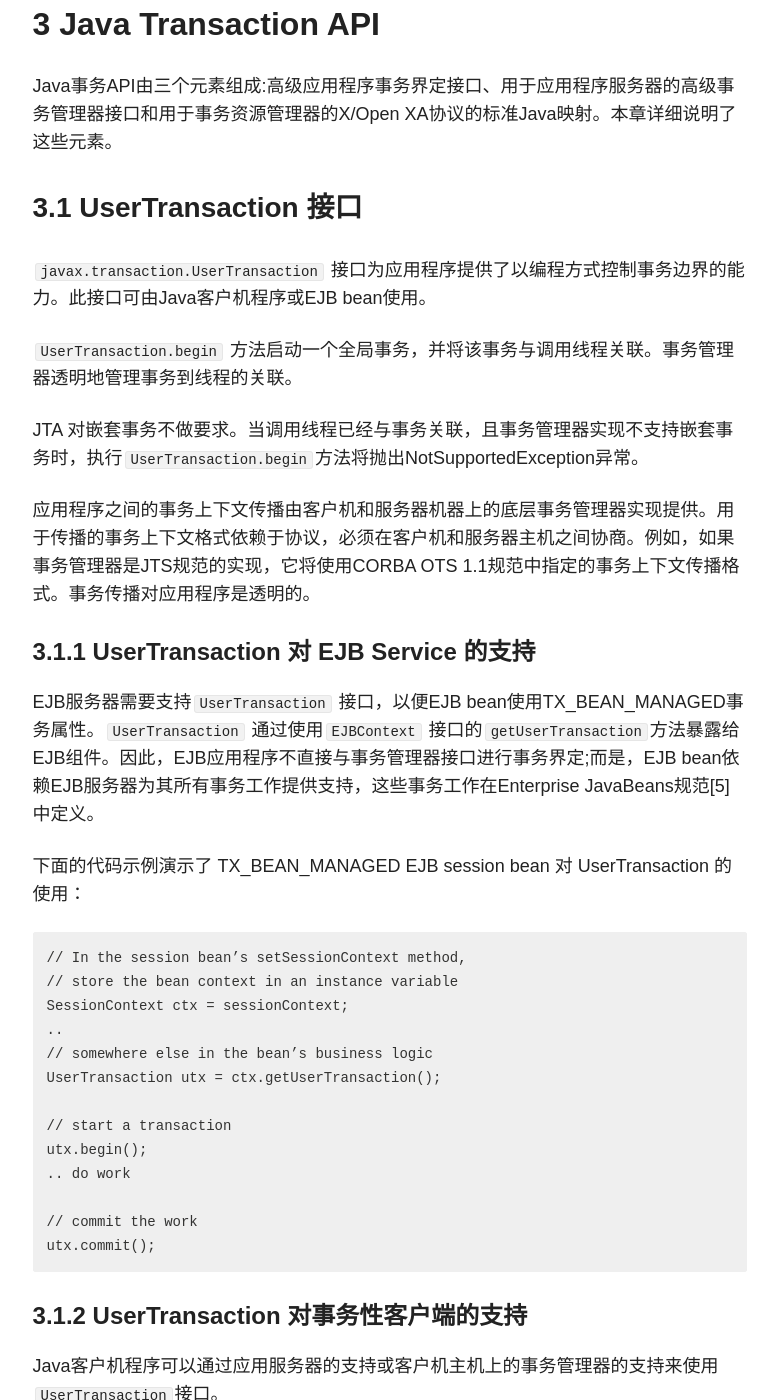
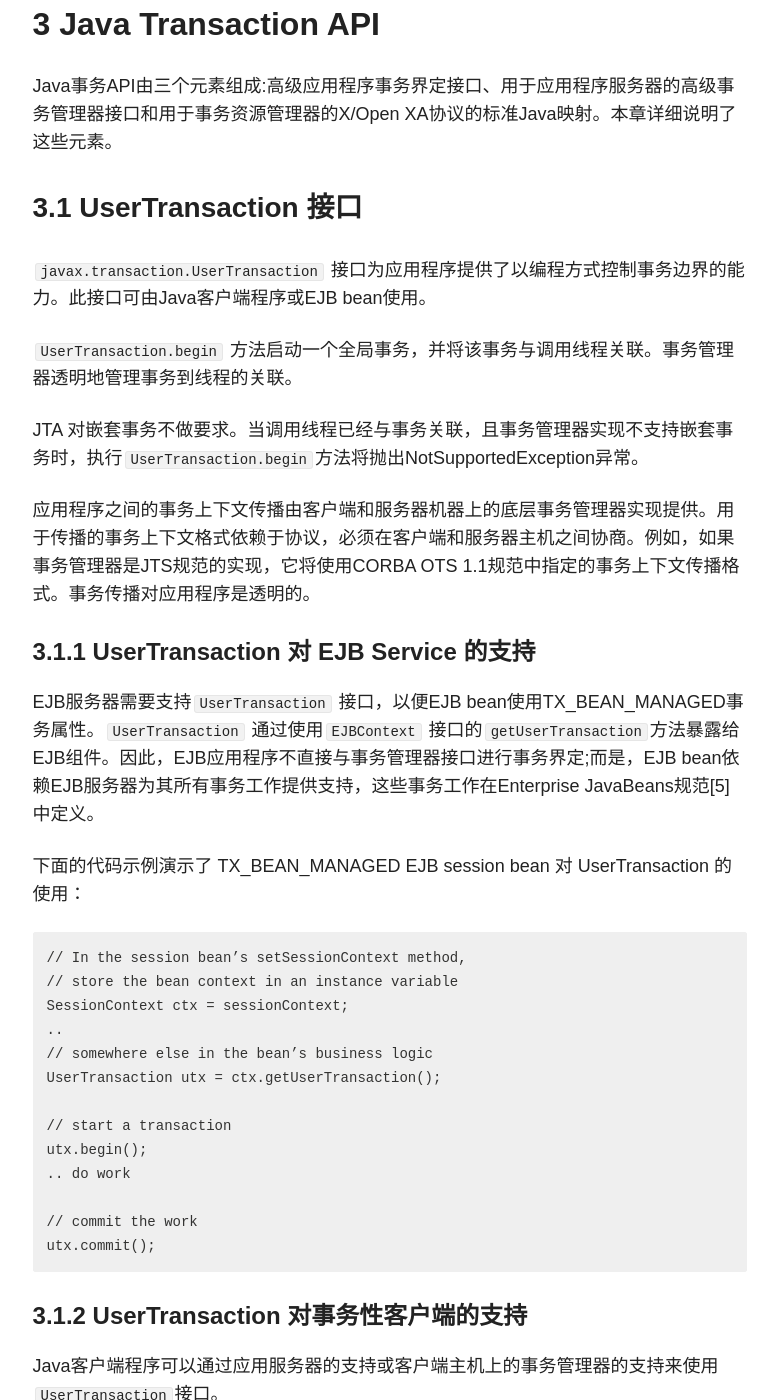
Before and after one commit to Habens/habens.github.io, a Jekyll site: the page built from _posts/blog/2019-03-20-jta.markdown, in a window 1280 px wide and 1400 px high, scrolled down 3945 px. Shown: the whole window, without its empty margins (347-1125 px from the left). Built offline with Jekyll 4.4.1, drawn with Linux system fonts in a browser that asks for light colours; comment, search, counter and statistics services are not loaded; some of the changed text lies outside the part shown.

Commit message:
correct the client.

````diff
--- a/_posts/blog/2019-03-20-jta.markdown
+++ b/_posts/blog/2019-03-20-jta.markdown
@@ -31,7 +31,7 @@ JTA 包由三部分组成：
 * 事务管理器提供支持事务界定、事务资源管理、同步和事务上下文传播所需的服务和管理功能。
 * 应用服务器(或TP监视器)提供了支持应用程序运行时环境所需的基础设施，其中包括事务状态管理。此类应用程序服务器的一个例子就是EJB服务器。
 * 资源管理器(通过资源适配器)提供对资源的应用程序访问。资源管理器通过实现事务管理器用于通信事务关联、事务完成和恢复工作的事务资源接口来参与分布式事务。这种资源管理器的一个例子就是关系数据库服务器。
-* 为在现代应用服务器环境中操作而开发的基于组件的事务应用程序依赖于应用服务器通过声明性事务属性设置提供事务管理支持。此类应用程序的一个例子是使用行业标准Enterprise javabean (EJB)组件体系结构开发的应用程序。此外，其他一些独立的Java客户机程序可能希望使用应用服务器或事务管理器提供的高级接口来控制它们的事务边界。
+* 为在现代应用服务器环境中操作而开发的基于组件的事务应用程序依赖于应用服务器通过声明性事务属性设置提供事务管理支持。此类应用程序的一个例子是使用行业标准Enterprise javabean (EJB)组件体系结构开发的应用程序。此外，其他一些独立的Java客户端程序可能希望使用应用服务器或事务管理器提供的高级接口来控制它们的事务边界。
 * 通信资源管理器(CRM)支持事务上下文传播和对传入和传出请求的事务服务的访问。JTA文件没有指定与通信相关的需求。有关事务管理器之间互操作性的更多细节，请参阅JTS规范。
 
 从事务管理器的角度，事务服务的具体实现不需要暴露；只需要定义高级接口，就可以从事务服务的用户驱动事务界定、资源注册、同步和恢复过程。JTA的目的是定义事务管理器所需的本地Java接口，以支持Java企业分布式计算环境中的事务管理。在下面的图中，小半圆表示JTA规范。文档的第3章详细描述了规范的每个部分。
@@ -48,7 +48,7 @@ JTA 包由三部分组成：
 
 ## 2 与其他 Java apis 的关系
 ### 2.1 Enterprise JavaBeans
-Enterprise javabean体系结构要求EJB容器通过实现`javax.transaction`来支持应用程序级事务界定。`UserTransaction`接口。`UserTransaction`接口用于EJB Bean实现者(用于TX_BEAN_MANAGED Bean)和希望在用Java编程语言编写的程序中显式划分事务边界的客户机程序员。
+Enterprise javabean体系结构要求EJB容器通过实现`javax.transaction`来支持应用程序级事务界定。`UserTransaction`接口。`UserTransaction`接口用于EJB Bean实现者(用于TX_BEAN_MANAGED Bean)和希望在用Java编程语言编写的程序中显式划分事务边界的客户端程序员。
 
 ### 2.2 JDBC 2.0 Standard Extension API
 JDBC 2.0扩展规范中包含的新特性之一是对分布式事务的支持。为JDBC驱动程序创建了两个新的JDBC接口，以支持使用Java事务API的XAResource接口的分布式事务。新的JDBC 2.0接口是`javax.sql.XAConnection` 和`javax.sql.XADataSource`。
@@ -65,13 +65,13 @@ Java事务服务(JTS)是一种用于构建事务管理器的规范，它在高
 Java事务API由三个元素组成:高级应用程序事务界定接口、用于应用程序服务器的高级事务管理器接口和用于事务资源管理器的X/Open XA协议的标准Java映射。本章详细说明了这些元素。
 
 ### 3.1 UserTransaction 接口
-`javax.transaction.UserTransaction` 接口为应用程序提供了以编程方式控制事务边界的能力。此接口可由Java客户机程序或EJB bean使用。
+`javax.transaction.UserTransaction` 接口为应用程序提供了以编程方式控制事务边界的能力。此接口可由Java客户端程序或EJB bean使用。
 
 `UserTransaction.begin` 方法启动一个全局事务，并将该事务与调用线程关联。事务管理器透明地管理事务到线程的关联。
 
 JTA 对嵌套事务不做要求。当调用线程已经与事务关联，且事务管理器实现不支持嵌套事务时，执行`UserTransaction.begin`方法将抛出NotSupportedException异常。
 
-应用程序之间的事务上下文传播由客户机和服务器机器上的底层事务管理器实现提供。用于传播的事务上下文格式依赖于协议，必须在客户机和服务器主机之间协商。例如，如果事务管理器是JTS规范的实现，它将使用CORBA OTS 1.1规范中指定的事务上下文传播格式。事务传播对应用程序是透明的。
+应用程序之间的事务上下文传播由客户端和服务器机器上的底层事务管理器实现提供。用于传播的事务上下文格式依赖于协议，必须在客户端和服务器主机之间协商。例如，如果事务管理器是JTS规范的实现，它将使用CORBA OTS 1.1规范中指定的事务上下文传播格式。事务传播对应用程序是透明的。
 
 #### 3.1.1 UserTransaction 对 EJB Service 的支持
 EJB服务器需要支持`UserTransaction` 接口，以便EJB bean使用TX_BEAN_MANAGED事务属性。`UserTransaction` 通过使用`EJBContext` 接口的`getUserTransaction`方法暴露给EJB组件。因此，EJB应用程序不直接与事务管理器接口进行事务界定;而是，EJB bean依赖EJB服务器为其所有事务工作提供支持，这些事务工作在Enterprise JavaBeans规范[5]中定义。
@@ -95,11 +95,11 @@ utx.commit();
 ```
 
 #### 3.1.2 UserTransaction 对事务性客户端的支持
-Java客户机程序可以通过应用服务器的支持或客户机主机上的事务管理器的支持来使用`UserTransaction`接口。
+Java客户端程序可以通过应用服务器的支持或客户端主机上的事务管理器的支持来使用`UserTransaction`接口。
 
 应用服务器的厂商被期望为管理员提供工具，以便在JNDI名称空间中配置`UserTransaction` 对象绑定。`UserTransaction` 对象的实现必须同时实现`javax.naming.Referenceable`和`java.io.Serializable`，以便对象可以存储在所有JNDI命名上下文中。
 
-如果应用服务器支持事务客户端执行的事务界定，则应用服务器必须支持客户端程序使用JNDI查找机制获取`UserTransaction`对象的引用。由于JTA没有为`UserTransaction`定义JNDI名称，客户机程序应该使用适当的配置机制将名称字符串传递给JNDI查找方法。
+如果应用服务器支持事务客户端执行的事务界定，则应用服务器必须支持客户端程序使用JNDI查找机制获取`UserTransaction`对象的引用。由于JTA没有为`UserTransaction`定义JNDI名称，客户端程序应该使用适当的配置机制将名称字符串传递给JNDI查找方法。
 
 这种实现的一个例子是通过使用系统属性。由以下代码进行说明：
 ```
@@ -412,7 +412,7 @@ Connection con = (Connection)res.getConnection();
 
 ### 4.2 事务关联和连接请求流
 此会话简要介绍应用程序服务器如何处理来自应用程序的连接请求。下图说明了JTA的用法。所示的步骤只是为了说明，并不是规定:
-1. 假设客户机使用TX_REQUIRED事务属性调用EJB bean，并且客户机不与全局事务关联，那么EJB容器通过调用`TransactionManager.Begin`方法启动全局事务。
+1. 假设客户端使用TX_REQUIRED事务属性调用EJB bean，并且客户端不与全局事务关联，那么EJB容器通过调用`TransactionManager.Begin`方法启动全局事务。
 2. 事务启动后，容器调用bean方法。作为业务逻辑的一部分，bean使用相关资源适配器提供的API请求基于连接的资源。
 3. 应用服务器通过`ResourceFactory.getTransactionalResource`方法从资源适配器获取资源。
 4. 资源适配器创建TransactionalResource对象和关联的xaresource和connection对象。
````
